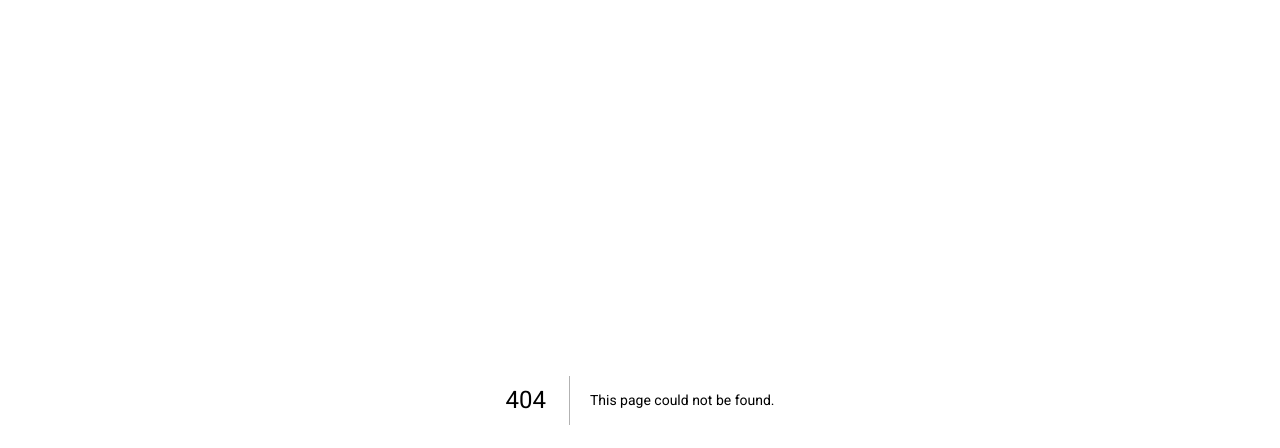
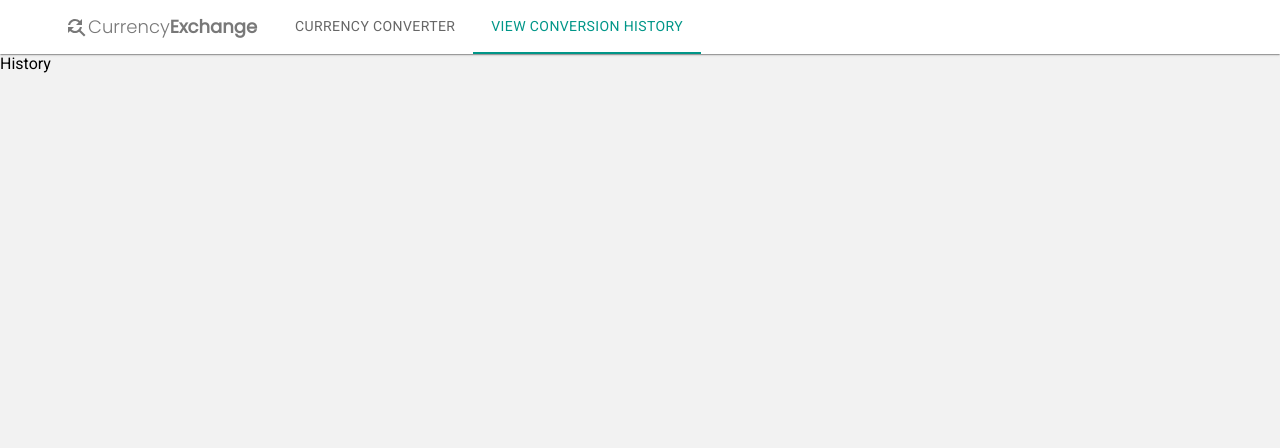
Before and after one commit to themattrose/currency-exchange, a Next.js app: page /history in a window 1280 px wide. Before the commit this address had no page. Shown: the top 448 px of the page. Built offline with nearby package versions, Linux system fonts and the light colour scheme.

Commit message:
feat: implement Header component

```diff
--- /dev/null
+++ b/src/@enums/pages.ts
@@ -0,0 +1,4 @@
+export enum PageUrl {
+  HOME = "/",
+  HISTORY = "/history",
+}
--- /dev/null
+++ b/src/components/Header/Header.tsx
@@ -0,0 +1,40 @@
+import FindReplaceIcon from "@mui/icons-material/FindReplace";
+import { Logo, Wrapper } from "./design";
+import AppBar from "@mui/material/AppBar";
+import { Tab, Tabs } from "@mui/material";
+import { TABS } from "./constants";
+import type { HeaderProps } from "./types";
+import { PageUrl } from "@/@enums/pages";
+
+const Header = (props: HeaderProps) => {
+  const { activeHref = PageUrl.HOME } = props;
+
+  return (
+    <AppBar position="static" color="inherit" elevation={1}>
+      <Wrapper>
+        <Logo>
+          <FindReplaceIcon />
+          <span className="title">
+            Currency
+            <span className="bold">Exchange</span>
+          </span>
+        </Logo>
+        <Tabs value={activeHref}>
+          {TABS.map(({ label, href }) => (
+            // TODO: use next/link
+            <Tab
+              key={label}
+              value={href}
+              href={href}
+              label={label}
+              // TODO: move it to design
+              sx={{ padding: "1.125rem" }}
+            />
+          ))}
+        </Tabs>
+      </Wrapper>
+    </AppBar>
+  );
+};
+
+export { Header };
--- /dev/null
+++ b/src/components/Header/constants.ts
@@ -0,0 +1,14 @@
+import { PageUrl } from "@/@enums/pages";
+
+const TABS = [
+  {
+    label: "currency converter",
+    href: PageUrl.HOME,
+  },
+  {
+    label: "view conversion history",
+    href: PageUrl.HISTORY,
+  },
+];
+
+export { TABS };
--- /dev/null
+++ b/src/components/Header/design.ts
@@ -0,0 +1,29 @@
+import { COLORS } from "@/constants/colors";
+import styled from "@emotion/styled";
+import { Container, Tab, Tabs } from "@mui/material";
+
+export const Wrapper = styled(Container)`
+  display: flex;
+  align-items: center;
+  gap: 20px;
+`;
+
+export const Logo = styled.div`
+  display: flex;
+  align-items: center;
+  font-size: 1.125rem;
+  color: ${COLORS.TEXT_DEFAULT};
+  opacity: 0.7;
+  font-family: Poppins;
+
+  & .title {
+    font-weight: 100;
+    font-family: inherit;
+    color: inherit;
+    & .bold {
+      font-family: inherit;
+      font-weight: bold;
+      color: inherit;
+    }
+  }
+`;
--- /dev/null
+++ b/src/components/Header/index.ts
@@ -0,0 +1 @@
+export { Header } from "./Header";
--- /dev/null
+++ b/src/components/Header/types.ts
@@ -0,0 +1,5 @@
+import { PageUrl } from "@/@enums/pages";
+
+export interface HeaderProps {
+  activeHref?: PageUrl;
+}
--- a/src/constants/colors.ts
+++ b/src/constants/colors.ts
@@ -1,4 +1,6 @@
 export const COLORS = {
+  WHITE: "#ffffff",
+  PRIMARY: "#009688",
   TEXT_DEFAULT: "#404040",
   TEXT_HEADER: "#8d8d8d",
 };
--- /dev/null
+++ b/src/pages/history.tsx
@@ -0,0 +1,16 @@
+import Head from "next/head";
+import { Header } from "@/components/Header";
+import { Converter } from "@/components/Converter";
+import { PageUrl } from "@/@enums/pages";
+
+export default function Home() {
+  return (
+    <>
+      <Head>
+        <title>Currency Exchange</title>
+      </Head>
+      <Header activeHref={PageUrl.HISTORY} />
+      <div>History</div>
+    </>
+  );
+}
```
Also changed, not shown: src/pages/index.tsx (+2 -10 lines).
